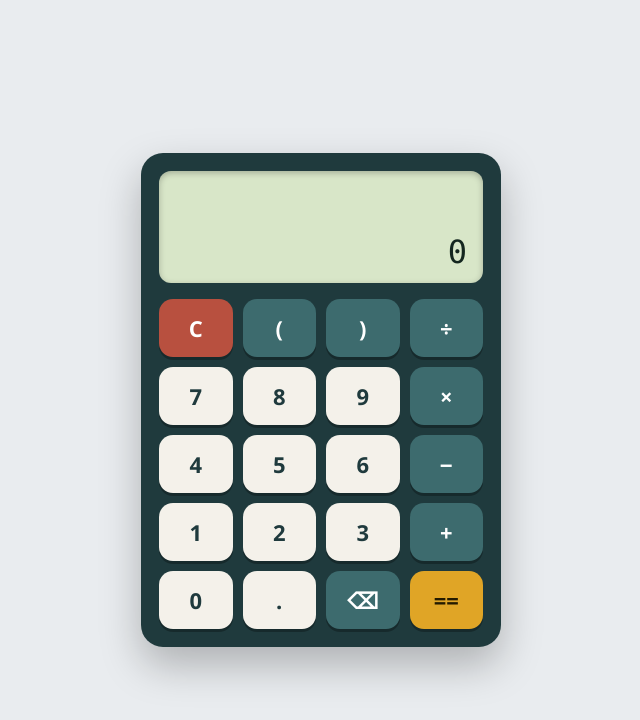
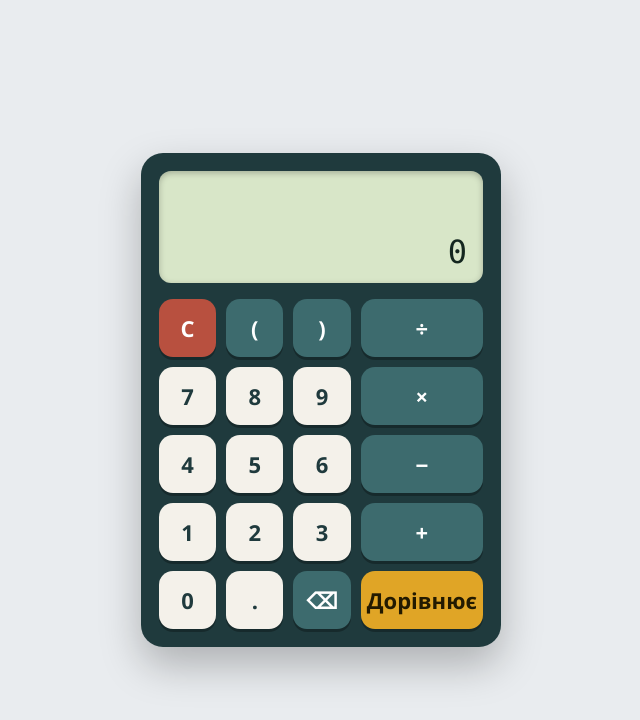
Before and after one commit to batl64/lab-argo, a website: page public/index.html in a window 1280 px wide. Shown: the whole page, without its empty margins (319-959 px from the left). Drawn offline with Linux system fonts and the light colour scheme.

Commit message:
Update index.html

```diff
--- a/public/index.html
+++ b/public/index.html
@@ -143,7 +143,7 @@
         <button class="op" data-k="+">+</button>
         <button data-k="0">0</button><button data-k=".">.</button>
         <button class="op" data-k="BS" aria-label="Стерти">⌫</button>
-        <button class="eq" data-k="=">==</button>
+        <button class="eq" data-k="=">Дорівнює</button>
       </div>
     </main>
     <script>
```
